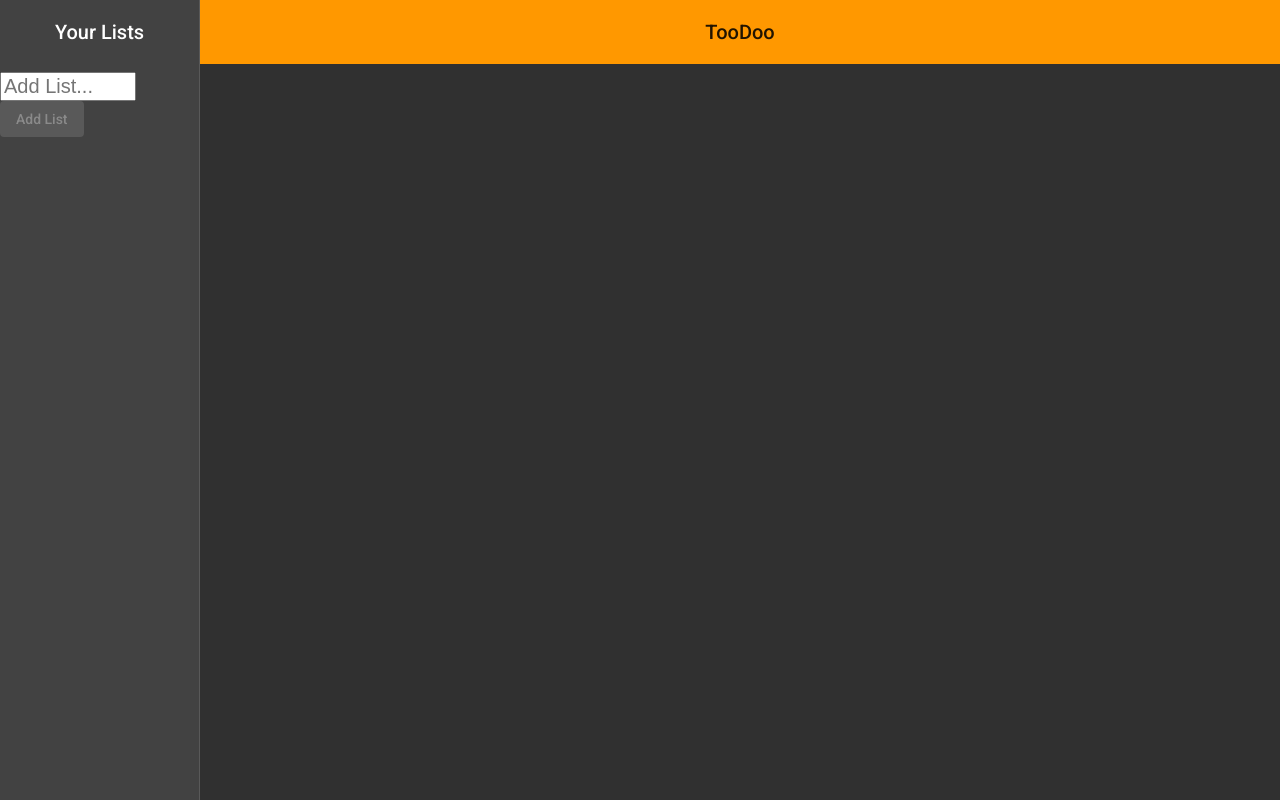
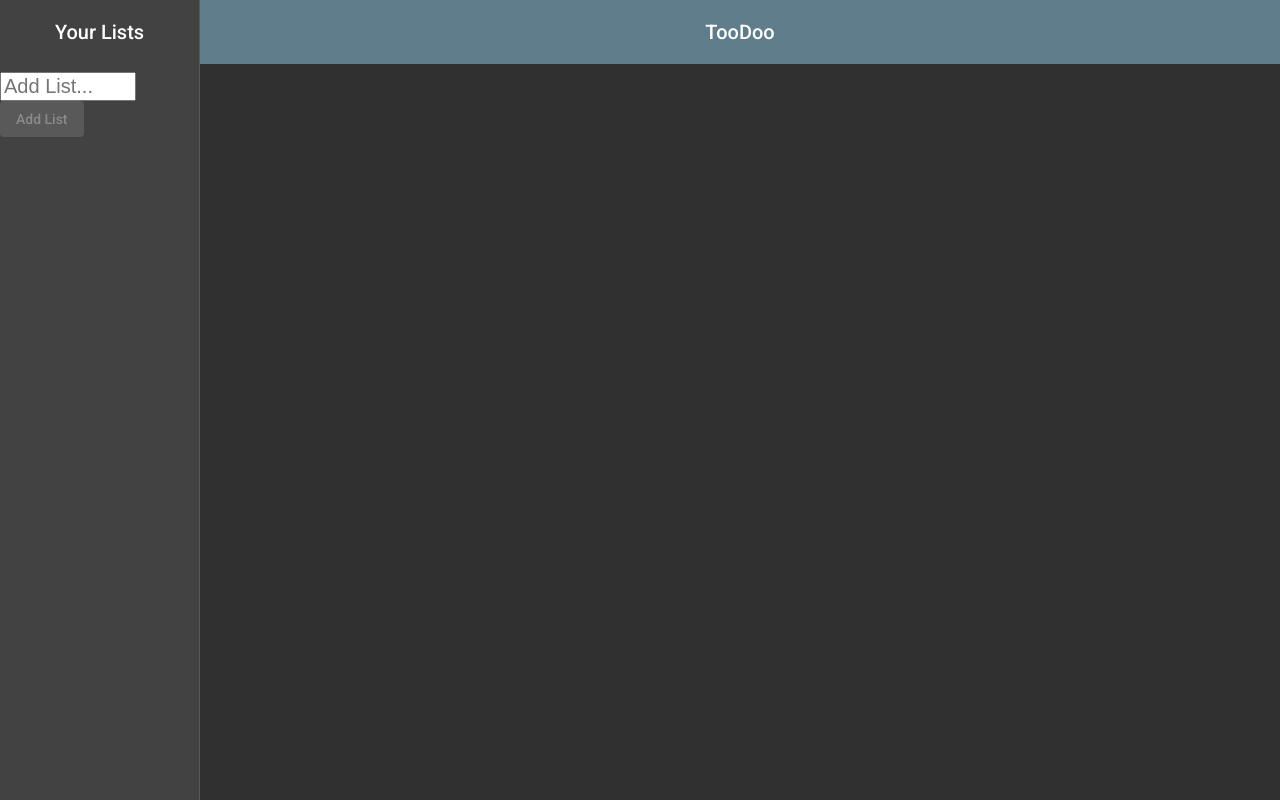
Before and after one commit to AshChambers304/TodoList, an Angular app: page / in a window 1280 px wide. Built offline with nearby package versions, Linux system fonts and the light colour scheme.

Commit message:
Changed theme colors

```diff
--- a/src/assets/themes/dark-theme.scss
+++ b/src/assets/themes/dark-theme.scss
@@ -2,8 +2,8 @@
 
 @include mat-core();
 
-$dark-theme-primary: mat-palette($mat-orange);
-$dark-theme-accent: mat-palette($mat-grey);
+$dark-theme-primary: mat-palette($mat-blue-grey);
+$dark-theme-accent: mat-palette($mat-grey, 300);
 $dark-theme-warn: mat-palette($mat-red);
 
 $dark-theme: mat-dark-theme(
```
